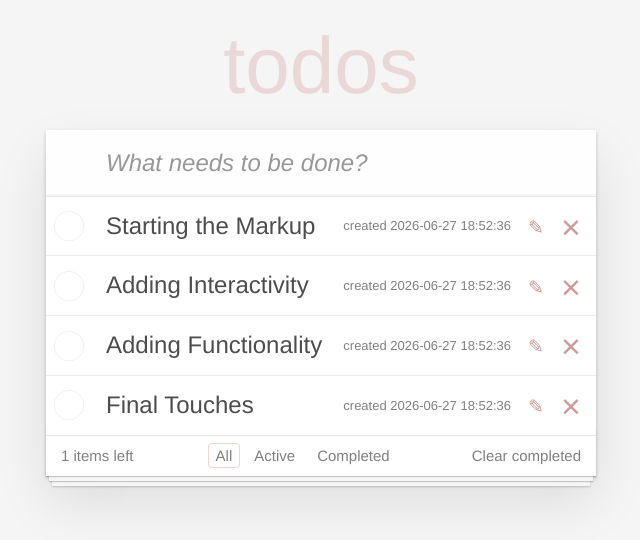
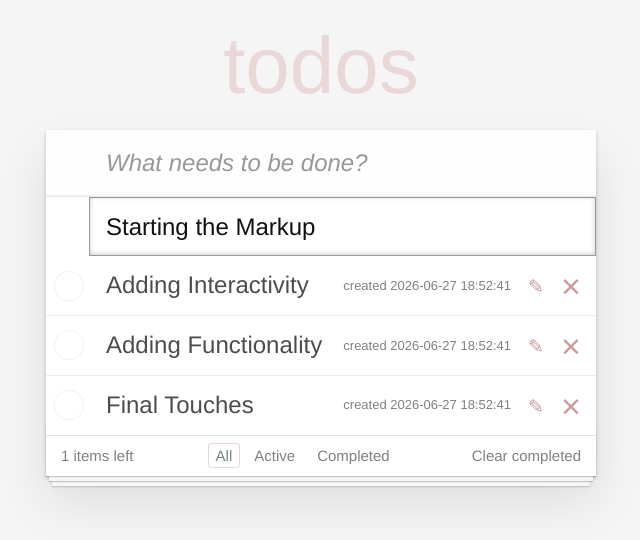
Before and after one commit to Slava-Tsoy/todo-app, a React (Vite) app: page / in a window 1280 px wide. Both pictures are taken after a click on the button 855 px from the left and 227 px from the top of the page. Shown: the top 540 px of the page, without its empty margins (319-959 px from the left). Built offline with nearby package versions, Linux system fonts and the light colour scheme.

Commit message:
feat: Adding Interactivity

```diff
--- a/src/NewTaskForm.tsx
+++ b/src/NewTaskForm.tsx
@@ -5,8 +5,9 @@ interface Props {
 
 function NewTaskForm(props: Props) {
 	const handleKeyUp = (e: any) => {
-		if (e.target.value && e.code === 'Enter') {
-			const item = {id: props.items.length + 1, desc: e.target.value};
+		if (e.target.value && e.key === 'Enter') {
+			const maxId = props.items.reduce((max: number, obj: any) => obj.id > max ? obj.id : max, 0);
+			const item = {id: maxId + 1, desc: e.target.value, status: 'active'};
 			props.setItems(item);
 			e.target.value = '';
 		}
--- a/src/Task.tsx
+++ b/src/Task.tsx
@@ -1,28 +1,51 @@
 interface Props {
+	id: number,
 	desc: string,
 	created: string
-	change: any
+	change: any,
+	remove: any,
+	edit: any,
+	finish: any
 }
 
 export function Task(props: Props) {
+	const handleRemove = () => {
+		props.remove(props.id);
+	};
+
+	const handleEdit = () => {
+		props.change(props.id, 'editing');
+	};
+
+	const handleChange = (e: any) => {
+		props.finish(props.id, 'completed', e.target.checked);
+	};
+
 	return (
 		<div className="view">
-			<input className="toggle" type="checkbox" />
+			<input className="toggle" type="checkbox" onChange={handleChange} />
 			<label>
 				<span className="description">{props.desc}</span>
 				<span className="created">{props.created}</span>
 			</label>
-			<button className="icon icon-edit"></button>
-			<button className="icon icon-destroy"></button>
+			<button className="icon icon-edit" onClick={handleEdit}></button>
+			<button className="icon icon-destroy" onClick={handleRemove}></button>
 		</div>
 	);
 }
 
 export function TaskEdit(props: Props) {
 	const handleKeyUp = (e: any) => {
-		console.log(props, e);
+		if (e.target.value && e.key === 'Enter') {
+			props.edit(props.id, e.target.value, 'active');
+
+			const checkBox = e.target.previousElementSibling.querySelector('.toggle');
+
+			if (checkBox.checked) checkBox.checked = false;
+		}
 	};
+
 	return (
-		<input type="text" className="edit" value="Editing task" onKeyUp={handleKeyUp} />
+		<input type="text" className="edit" defaultValue={props.desc} onKeyUp={handleKeyUp} />
 	);
 }
--- a/src/TaskList.tsx
+++ b/src/TaskList.tsx
@@ -3,20 +3,27 @@ import { format } from 'date-fns';
 
 interface Props {
 	items: any,
-	setItems: any
+	setItems: any,
+	removeItem: any,
+	changeItem: any,
+	editItem: any,
+	finishedItem: any
 };
 
 function TaskList(props: Props) {
 	const created_now = 'created ' + format(new Date(), 'yyyy-MM-dd HH:mm:ss');
 	const tasks = props.items;
-	const change = props.setItems;
+	const change = props.changeItem;
+	const remove = props.removeItem;
+	const edit = props.editItem;
+	const finish = props.finishedItem;
 
 	return (
 		<ul className="todo-list">{
 			tasks.map((task: any) => (
-				<li className={task.status}>
-					<Task desc={task.desc} change={change} created={created_now} />
-					<TaskEdit desc={task.desc} change={change} created={created_now} />
+				<li className={task.status} key={task.id}>
+					<Task id={task.id} desc={task.desc} change={change} remove={remove} edit={edit} finish={finish} created={created_now} />
+					<TaskEdit id={task.id} desc={task.desc} change={change} remove={remove} edit={edit} finish={finish} created={created_now} />
 				</li>
 			))
 		}</ul>
--- a/src/TodoApp.tsx
+++ b/src/TodoApp.tsx
@@ -6,17 +6,32 @@ import TaskList from './TaskList';
 
 function TodoApp() {
 	const items = [
-		{ id: 1, desc: 'Starting the Markup'},
-		{ id: 2, desc: 'Adding Interactivity'},
-		{ id: 3, desc: 'Adding Functionality'},
-		{ id: 4, desc: 'Final Touches'}
+		{ id: 1, desc: 'Starting the Markup', status: 'active'},
+		{ id: 2, desc: 'Adding Interactivity', status: 'active'},
+		{ id: 3, desc: 'Adding Functionality', status: 'active'},
+		{ id: 4, desc: 'Final Touches', status: 'active'}
 	];
 
 	const [tasks, setTasks] = useState(items);
 
-	const addTask = (newTask: { id: number; desc: string; }) => {
+	const addTask = (newTask: { id: number; desc: string; status: string }) => {
 		setTasks(tasks => [...tasks, newTask]);
-		console.log(tasks);
+	};
+
+	const removeTask = (id: number) => {
+		setTasks(tasks.filter(task => task.id !== id));
+	};
+
+	const changeTask = (id: number, status: string) => {
+		setTasks(tasks.map(task => task.id === id ? {...task, status: status} : task));
+	};
+
+	const editTask = (id: number, desc: string, status: string) => {
+		setTasks(tasks.map(task => task.id === id ? {...task, desc: desc, status: status} : task));
+	};
+
+	const finishedTask = (id: number, status: string, checked: boolean) => {
+		setTasks(tasks.map(task => task.id === id ? {...task, status: checked ? status : 'active'} : task));
 	};
 
 	return (
@@ -24,7 +39,7 @@ function TodoApp() {
 			<section className="todoapp">
 				<Header items={tasks} setItems={addTask} />
 				<section className="main">
-					<TaskList items={tasks} setItems={addTask} />
+					<TaskList items={tasks} setItems={addTask} removeItem={removeTask} changeItem={changeTask} editItem={editTask} finishedItem={finishedTask} />
 					<Footer />
 				</section>
 			</section>
```
